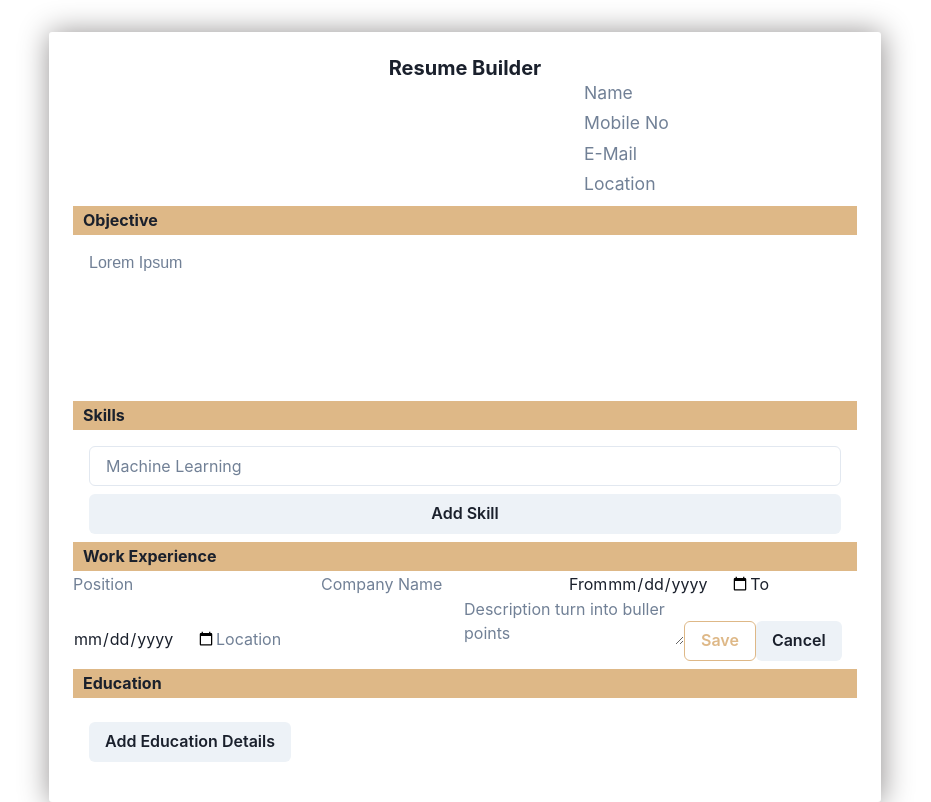
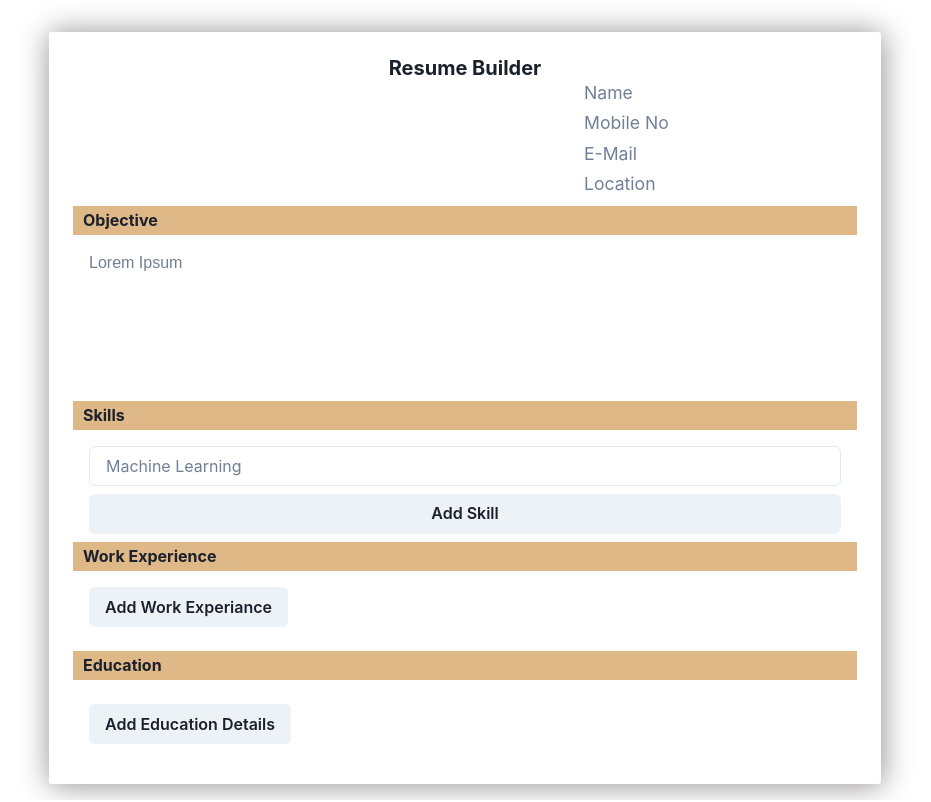
Before and after one commit to karthicbz/Project_CV, a React (Vite) app: page / in a window 1280 px wide. Shown: the whole page, without its empty margins (175-1106 px from the left). Built offline with nearby package versions, Linux system fonts and the light colour scheme.

Commit message:
add work exp button

```diff
--- a/src/App.css
+++ b/src/App.css
@@ -116,7 +116,7 @@ body{
 .add-edu-details{
   display: none;
   padding: 1rem;
-  border: 1px solid gray;
+  border: 1px solid lightgray;
   border-radius: 10px;
 }
 
@@ -142,11 +142,6 @@ body{
   display: none;
 }
 
-.Education{
-  /* padding: 1rem; */
-  /* margin-bottom: 10px; */
-}
-
 .add-edu-details-container{
   padding: 1rem;
 }
@@ -165,3 +160,15 @@ body{
 .education-content:hover{
   background: rgba(245, 124, 124, 0.342);
 }
+
+.job-input-container{
+  display: none;
+  padding: 1rem;
+  border: 1px solid lightgray;
+  border-radius: 10px;
+  margin-bottom: 8px;
+}
+
+.Experience{
+  padding: 1rem;
+}
--- a/src/components/WorkExperience.jsx
+++ b/src/components/WorkExperience.jsx
@@ -1,13 +1,15 @@
 import { useState } from "react";
 import { Button, ButtonGroup } from '@chakra-ui/react'
+import { Input } from '@chakra-ui/react';
+import { Textarea } from '@chakra-ui/react'
 
 let currentId = 0;
 
 function JobDetailsContent(props) {
   // console.log(props);
   return (
-    <div className="job-details-container">
-      <p>{props.position}</p>
+    <div className="job-details-container" id={props.id}>
+      <p><strong>{props.position}</strong></p>
       <p>{props.companyName}</p>
       <p>{props.from + " - " + props.to}</p>
       <p>{props.location}</p>
@@ -18,13 +20,13 @@ function JobDetailsContent(props) {
 function JobDetailsInput(props) {
   return (
     <div className="job-input-container">
-      <input
+      <Input
       placeholder="Position"
       type="text"
       onChange={props.onInputChange}
       id="position" />
 
-      <input
+      <Input
       placeholder="Company Name"
       type="text"
       onChange={props.onInputChange}
@@ -32,21 +34,23 @@ function JobDetailsInput(props) {
 
       <label id="from">From</label>
 
-      <input type="date" id="from" onChange={props.onInputChange} />
+      <Input type="date" id="from" onChange={props.onInputChange} />
 
       <label id="to">To</label>
 
-      <input type="date" id="to" onChange={props.onInputChange} />
+      <Input type="date" id="to" onChange={props.onInputChange} />
 
-      <input
+      <Input
       placeholder="Location"
       type="text"
       onChange={props.onInputChange}
       id="location" />
 
-      <textarea
-      placeholder="Description turn into buller points"
-      className="description"></textarea>
+      <label id="description">Description</label>
+      <Textarea
+      placeholder="Description turn into bullet points"
+      className="description"></Textarea>
+
       <Button
       borderColor="burlywood"
       color="burlywood"
@@ -55,7 +59,8 @@ function JobDetailsInput(props) {
       size="md"
       variant="outline"
       onClick={props.onPressingSave}>Save</Button>
-      <Button colorScheme="gray" size="md">Cancel</Button>
+
+      <Button colorScheme="gray" size="md" onClick={props.hideContainer}>Cancel</Button>
     </div>
   );
 }
@@ -97,11 +102,20 @@ export default function WorkExperience() {
     // console.log(jobDetails);
   }
 
+  function hideJobInputContainer(e){
+    e.target.parentNode.setAttribute('style', 'display:none;');
+  }
+
+  function showJobInputContainer(e){
+    e.target.parentNode.childNodes[0].setAttribute('style', 'display:block;')
+  }
+
   return (
     <div className="Experience">
       <>
         {jobDetails.map((details) => (
           <JobDetailsContent
+            id={details.id}
             position={details.prevPosition}
             companyName={details.prevCompanyName}
             from={details.prevWorkStart}
@@ -113,7 +127,9 @@ export default function WorkExperience() {
       <JobDetailsInput
         onInputChange={handleInputChange}
         onPressingSave={saveJobDetails}
+        hideContainer={hideJobInputContainer}
       />
+      <Button className="add-work-experiance" onClick={showJobInputContainer}>Add Work Experiance</Button>
     </div>
   );
 }
```
